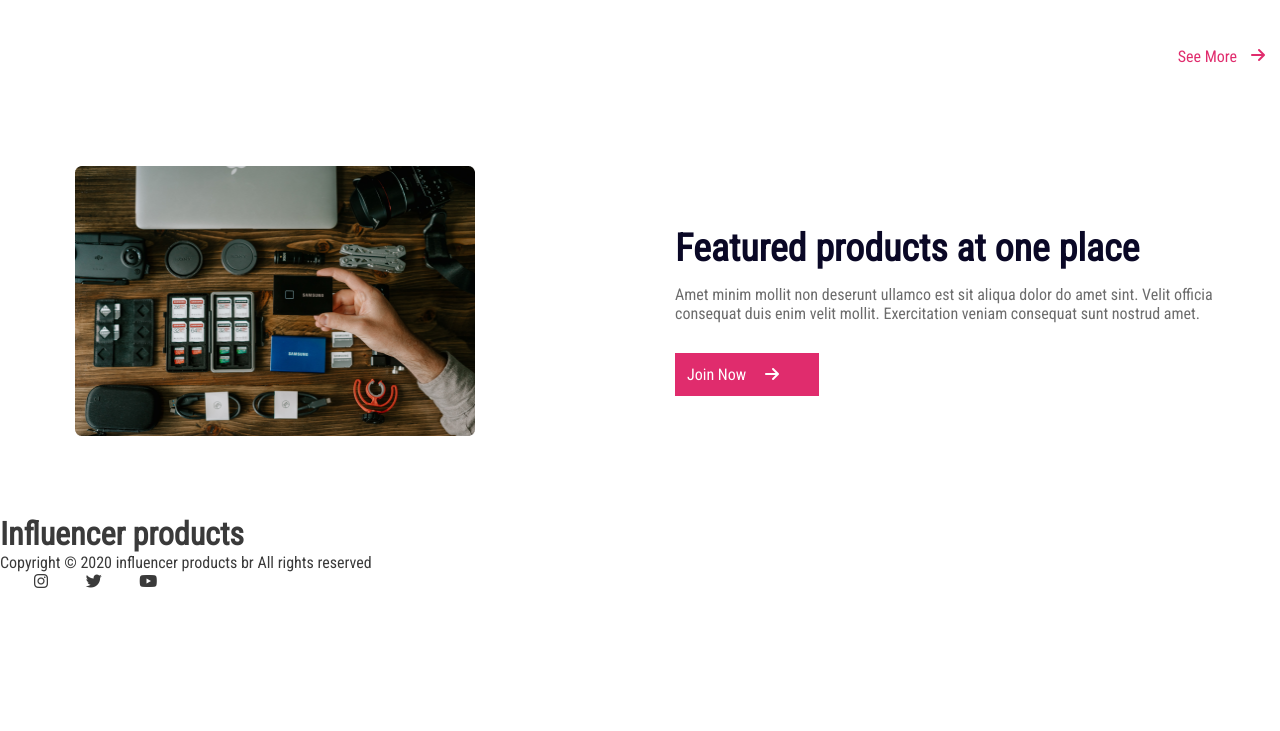
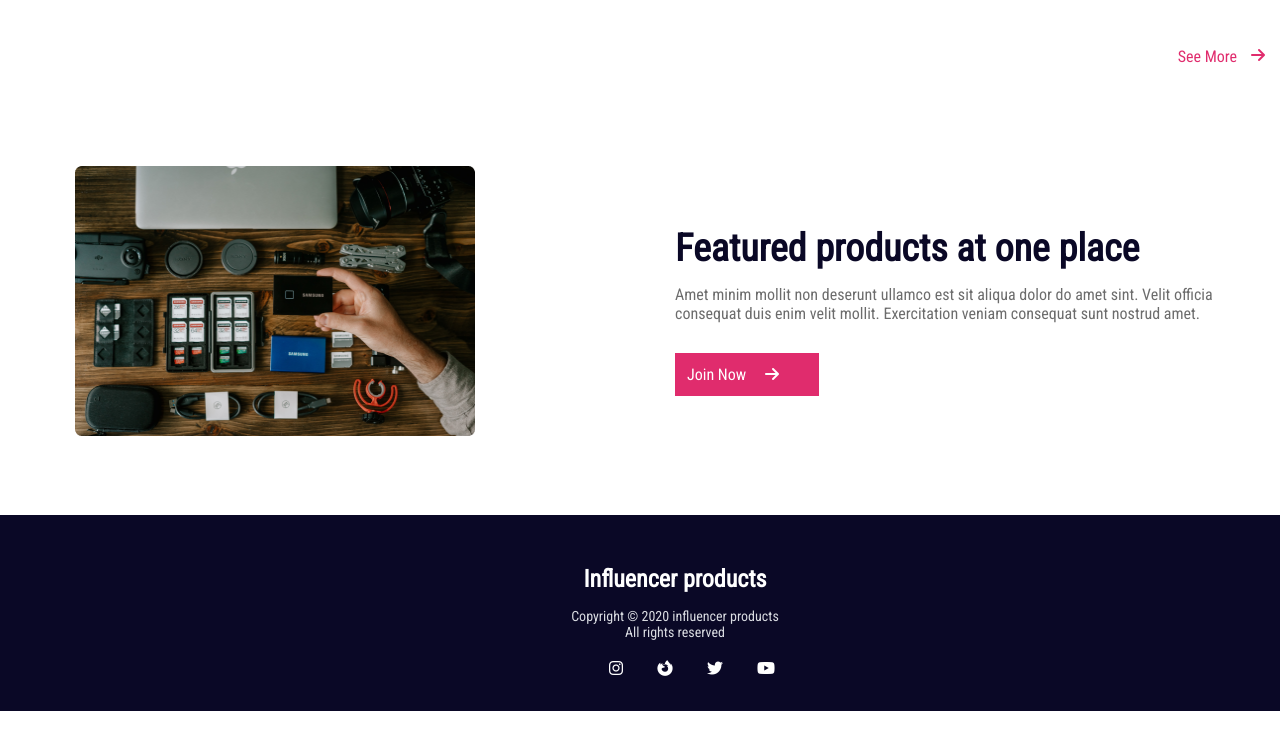
Before and after one commit to mahfuz33/Responsive-Web-Page-Influnce, a plain HTML site: page index.html in a window 1280 px wide. Shown: the part 2142-2873 px from the top of the page. Before the commit the page ends 2733 px from the top, so only its background shows below. Drawn offline with Linux system fonts and the light colour scheme.

Commit message:
websight is  done

```diff
--- a/index.html
+++ b/index.html
@@ -280,11 +280,11 @@
     <!-- Footer -->
     <footer>
         <h1>Influencer products</h1>
-    <p>Copyright &copy 2020  influencer products br
+        <p>Copyright &copy 2020 influencer products <br>
             All rights reserved</p>
         <div class="icons">
             <i class="fa-brands fa-instagram"></i>
-
+            <i class="fa-brands fa-firefox-browser"></i>
             <i class="fa-brands fa-twitter"></i>
             <i class="fa-brands fa-youtube"></i>
         </div>
--- a/style.css
+++ b/style.css
@@ -176,14 +176,16 @@ hr {
     margin: 0;
     padding: 0;
 }
-.icon-section span{
+
+.icon-section span {
     font-family: 'Roboto', sans-serif;
-    color:#5E6366;
+    color: #5E6366;
     width: 700;
     font-size: 14px;
     padding-left: 10px;
 }
-.products-discription h3{
+
+.products-discription h3 {
     font-family: 'Roboto', sans-serif;
     font-size: 14px;
     padding-left: 14px;
@@ -192,51 +194,60 @@ hr {
     margin-bottom: 16px;
 }
 
-.corner{
+.corner {
     display: flex;
     justify-content: end;
     margin-top: 50px;
     margin-bottom: 100px;
     margin-right: 85px;
 }
-.corner a{
+
+.corner a {
     color: #E02C6D;
     text-decoration: none;
     padding: 0;
     margin: 0;
 }
-.corner i{
+
+.corner i {
     color: #E02C6D;
     padding-left: 14px;
 }
+
 /* Populer collection section end*/
 
 /* Featured section start  */
-.featured{
+.featured {
     display: flex;
     align-items: center;
     margin: 75px;
 }
-.imagse-section{
+
+.imagse-section {
     width: 50%;
 }
-.imagse-section img{
+
+.imagse-section img {
     width: 400px;
     height: 270px;
 }
-.text-section{
+
+.text-section {
     width: 50%;
 }
-.text-section h1{
+
+.text-section h1 {
     font-size: 38px;
-    color:#0A0826;
+    color: #0A0826;
     margin: 15px 0;
 }
-.text-section p{
+
+.text-section p {
     font-size: 16px;
-    color:#6C6C6C;
+    color: #6C6C6C;
 }
-.join-btn{
+
+.join-btn {
     margin-top: 30px;
     width: 120px;
     border: none;
@@ -245,9 +256,41 @@ hr {
     font-size: 16px;
     padding: 12px;
 }
-.text-section i{
+
+.text-section i {
     padding-left: 15px;
     color: #fff;
 }
 
 /* Featured section end  */
+
+/* Footer section style  */
+footer {
+    background-color: #0A0826;
+    width: 100%;
+    margin: 20px 0px;
+    padding: 35px 0px;
+    text-align: center;
+}
+
+footer h1 {
+    color: #fff;
+    font-size: 24px;
+    margin: 15px;
+}
+
+footer p {
+    font-size: 14px;
+    color: #D9DBE1;
+    padding-bottom: 20px;
+}
+
+.icons {
+    display: flex;
+    flex-direction: row;
+    justify-content: center;
+}
+
+.icons i {
+    color: #fff;
+}
```
Lines whose indentation alone changed are shown as unchanged.
